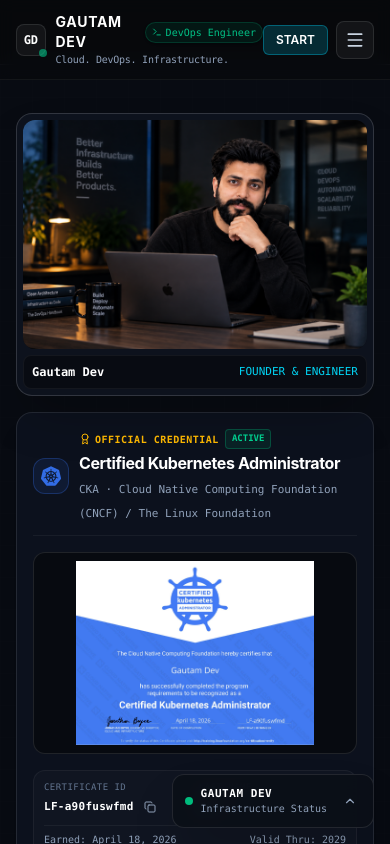
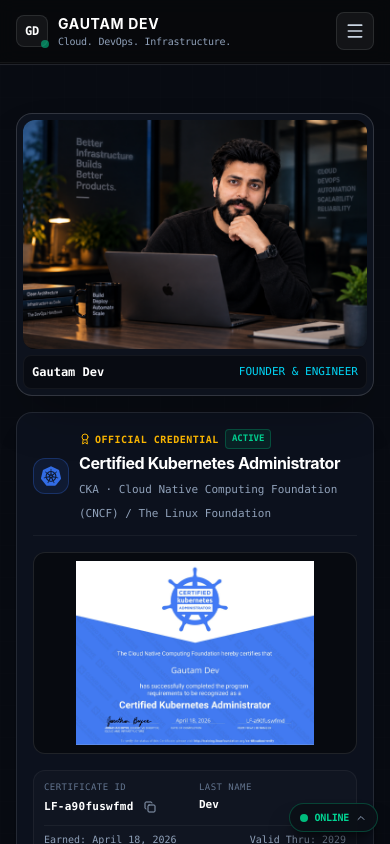
Before and after one commit to gautamdevgrover/mywebsite, a Next.js app: page /about in a window 390 px wide. Shown: the top 844 px of the page. Built offline with nearby package versions, Linux system fonts and the light colour scheme.

Commit message:
fix(mobile): resolve responsive regressions in header, pipeline rail, and floating status widget

```diff
--- a/src/components/navbar/Navbar.tsx
+++ b/src/components/navbar/Navbar.tsx
@@ -46,15 +46,15 @@ export const Navbar: React.FC = () => {
 
           <div className="flex flex-col">
             <div className="flex items-center gap-1.5 sm:gap-2">
-              <span className="text-sm sm:text-base font-bold tracking-wider text-white group-hover:text-cyan-400 transition-colors">
+              <span className="text-sm sm:text-base font-bold tracking-wider text-white whitespace-nowrap group-hover:text-cyan-400 transition-colors">
                 {siteConfig.brand.name}
               </span>
-              <span className="inline-flex items-center gap-1 sm:gap-1.5 px-1.5 sm:px-2 py-0.5 rounded-full text-[10px] font-mono font-medium text-emerald-400/90 bg-emerald-950/40 border border-emerald-500/20 shadow-sm whitespace-nowrap">
+              <span className="hidden sm:inline-flex items-center gap-1 sm:gap-1.5 px-1.5 sm:px-2 py-0.5 rounded-full text-[10px] font-mono font-medium text-emerald-400/90 bg-emerald-950/40 border border-emerald-500/20 shadow-sm whitespace-nowrap">
                 <Terminal className="w-2.5 h-2.5 text-emerald-400 shrink-0" />
                 <span>DevOps Engineer</span>
               </span>
             </div>
-            <span className="text-[10px] sm:text-[11px] font-mono tracking-tight text-slate-400">
+            <span className="text-[10px] sm:text-[11px] font-mono tracking-tight text-slate-400 whitespace-nowrap truncate max-w-[220px] sm:max-w-none">
               {siteConfig.brand.tagline}
             </span>
           </div>
@@ -96,17 +96,11 @@ export const Navbar: React.FC = () => {
         </div>
 
         {/* Mobile Burger Toggle */}
-        <div className="flex sm:hidden items-center gap-2">
-          <Link
-            href="/about#contact"
-            className="px-3 py-1.5 rounded-md text-xs font-semibold text-white bg-cyan-500/20 border border-cyan-500/40"
-          >
-            START
-          </Link>
+        <div className="flex sm:hidden items-center">
           <button
             onClick={() => setMobileMenuOpen(!mobileMenuOpen)}
             aria-label="Toggle Navigation Menu"
-            className="p-2 rounded-lg text-slate-300 hover:text-white bg-white/5 border border-white/10"
+            className="p-2 rounded-lg text-slate-300 hover:text-white bg-white/5 border border-white/10 transition-colors"
           >
             {mobileMenuOpen ? <X className="w-5 h-5" /> : <Menu className="w-5 h-5" />}
           </button>
--- a/src/components/pipeline/ProductionPipeline.tsx
+++ b/src/components/pipeline/ProductionPipeline.tsx
@@ -1,6 +1,6 @@
 "use client";
 
-import React, { useState } from "react";
+import React, { useState, useRef, useEffect } from "react";
 import { motion } from "framer-motion";
 import { Terminal, CheckCircle2, ChevronRight, Server } from "lucide-react";
 import {
@@ -31,6 +31,29 @@ interface PipelineNode {
 
 export const ProductionPipeline: React.FC = () => {
   const [selectedNodeIndex, setSelectedNodeIndex] = useState<number>(0);
+  const tabsContainerRef = useRef<HTMLDivElement | null>(null);
+  const activeTabRef = useRef<HTMLButtonElement | null>(null);
+
+  useEffect(() => {
+    // Only scroll within the tabs container rail if the active tab moves out of view
+    if (activeTabRef.current && tabsContainerRef.current) {
+      const container = tabsContainerRef.current;
+      const tab = activeTabRef.current;
+      const tabLeft = tab.offsetLeft;
+      const tabWidth = tab.offsetWidth;
+      const containerScrollLeft = container.scrollLeft;
+      const containerWidth = container.clientWidth;
+
+      if (tabLeft < containerScrollLeft) {
+        container.scrollTo({ left: Math.max(0, tabLeft - 8), behavior: "smooth" });
+      } else if (tabLeft + tabWidth > containerScrollLeft + containerWidth) {
+        container.scrollTo({
+          left: tabLeft + tabWidth - containerWidth + 8,
+          behavior: "smooth",
+        });
+      }
+    }
+  }, [selectedNodeIndex]);
 
   const nodes: PipelineNode[] = [
     {
@@ -325,20 +348,24 @@ export const ProductionPipeline: React.FC = () => {
         </div>
 
         {/* 2. MOBILE VIEW: Interactive Horizontal Stage Selector Rail */}
-        <div className="lg:hidden mb-4">
-          <div className="flex items-center justify-between text-[11px] font-mono text-slate-400 mb-2 px-1">
+        <div className="lg:hidden mb-4 w-full">
+          <div className="flex items-center justify-between text-[11px] font-mono text-slate-400 mb-2 px-0.5">
             <span>TAP STAGE TO INSPECT</span>
             <span className="text-cyan-400 font-semibold">{currentNode.step}/08 · {currentNode.shortName}</span>
           </div>
 
-          <div className="flex items-center gap-2 overflow-x-auto pb-2 scrollbar-none snap-x snap-mandatory -mx-4 px-4">
+          <div
+            ref={tabsContainerRef}
+            className="flex items-center gap-2 overflow-x-auto pb-2 scrollbar-none w-full max-w-full touch-pan-x"
+          >
             {nodes.map((node, index) => {
               const isSelected = selectedNodeIndex === index;
               return (
                 <button
                   key={node.id}
+                  ref={isSelected ? activeTabRef : null}
                   onClick={() => setSelectedNodeIndex(index)}
-                  className={`flex-shrink-0 snap-center flex items-center gap-2 px-3 py-2 rounded-xl border text-xs font-mono transition-all cursor-pointer ${
+                  className={`flex-shrink-0 flex items-center gap-2 px-3 py-2 rounded-xl border text-xs font-mono transition-all cursor-pointer ${
                     isSelected
                       ? "bg-cyan-500/20 border-cyan-400 text-white shadow-md shadow-cyan-500/10 font-bold"
                       : "bg-[#0C1019] border-white/10 text-slate-400 hover:border-white/20 hover:text-white"
--- a/src/components/ui/FloatingTechStatus.tsx
+++ b/src/components/ui/FloatingTechStatus.tsx
@@ -9,21 +9,42 @@ export const FloatingTechStatus: React.FC = () => {
   return (
     <aside
       aria-label="Infrastructure Status Widget"
-      className="fixed bottom-4 right-4 z-40 max-w-xs transition-all duration-300"
+      className="fixed bottom-[max(0.75rem,env(safe-area-inset-bottom))] right-3 sm:bottom-4 sm:right-4 z-40 max-w-xs transition-all duration-300"
     >
-      <div className="rounded-xl border border-white/10 bg-[#0B0F17]/90 backdrop-blur-md shadow-2xl p-3 text-xs font-mono text-slate-300">
+      {/* Mobile-only Collapsed Mini-Pill (<sm) */}
+      {!expanded && (
+        <button
+          onClick={() => setExpanded(true)}
+          aria-label="View Infrastructure Status"
+          className="sm:hidden flex items-center gap-1.5 px-2.5 py-1.5 rounded-full bg-[#0B0F17]/95 border border-emerald-500/30 shadow-xl shadow-black/60 backdrop-blur-md text-[10px] font-mono text-slate-300 hover:text-white transition-all cursor-pointer active:scale-95"
+        >
+          <span className="relative flex h-2 w-2 shrink-0">
+            <span className="animate-ping absolute inline-flex h-full w-full rounded-full bg-emerald-400 opacity-75" />
+            <span className="relative inline-flex rounded-full h-2 w-2 bg-emerald-500" />
+          </span>
+          <span className="text-emerald-400 font-bold tracking-tight">ONLINE</span>
+          <ChevronUp className="w-3 h-3 text-slate-400 shrink-0" />
+        </button>
+      )}
+
+      {/* Desktop Card (or Mobile when Expanded) */}
+      <div
+        className={`${
+          expanded ? "block" : "hidden sm:block"
+        } rounded-xl border border-white/10 bg-[#0B0F17]/95 backdrop-blur-md shadow-2xl p-3 text-xs font-mono text-slate-300 w-72 sm:w-auto max-w-[calc(100vw-1.5rem)]`}
+      >
         {/* Header Bar */}
         <div className="flex items-center justify-between gap-3">
           <div className="flex items-center gap-2">
-            <span className="relative flex h-2 w-2">
+            <span className="relative flex h-2 w-2 shrink-0">
               <span className="animate-ping absolute inline-flex h-full w-full rounded-full bg-emerald-400 opacity-75" />
               <span className="relative inline-flex rounded-full h-2 w-2 bg-emerald-500" />
             </span>
             <div className="flex flex-col">
-              <span className="font-bold text-white tracking-wider text-[11px]">
+              <span className="font-bold text-white tracking-wider text-[11px] whitespace-nowrap">
                 GAUTAM DEV
               </span>
-              <span className="text-[10px] text-slate-400">
+              <span className="text-[10px] text-slate-400 whitespace-nowrap">
                 Infrastructure Status
               </span>
             </div>
@@ -32,7 +53,7 @@ export const FloatingTechStatus: React.FC = () => {
           <button
             onClick={() => setExpanded(!expanded)}
             aria-label={expanded ? "Collapse status widget" : "Expand status widget"}
-            className="text-slate-400 hover:text-white p-1 rounded hover:bg-white/5 transition-colors"
+            className="text-slate-400 hover:text-white p-1 rounded hover:bg-white/5 transition-colors cursor-pointer"
           >
             {expanded ? <ChevronDown className="w-3.5 h-3.5" /> : <ChevronUp className="w-3.5 h-3.5" />}
           </button>
```
